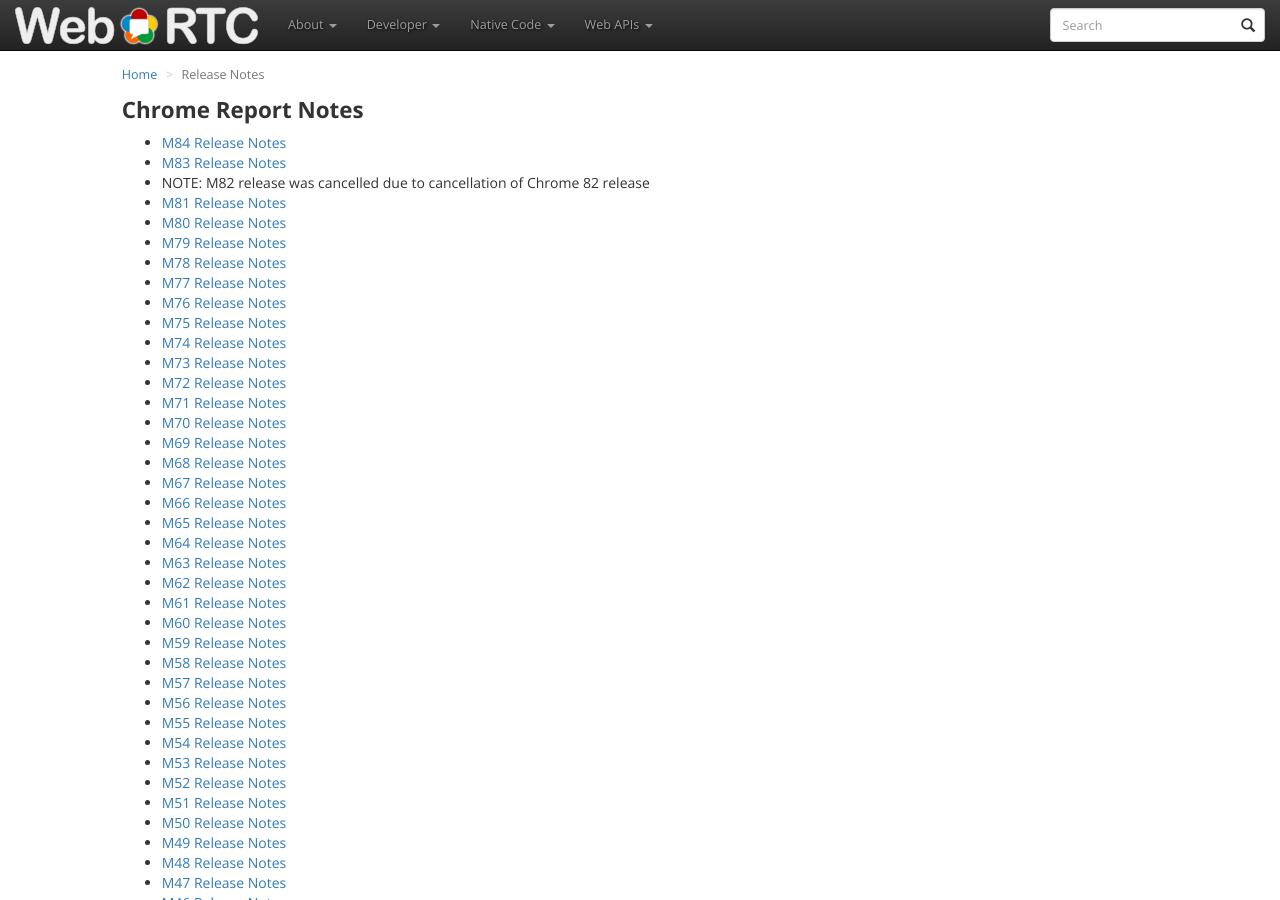
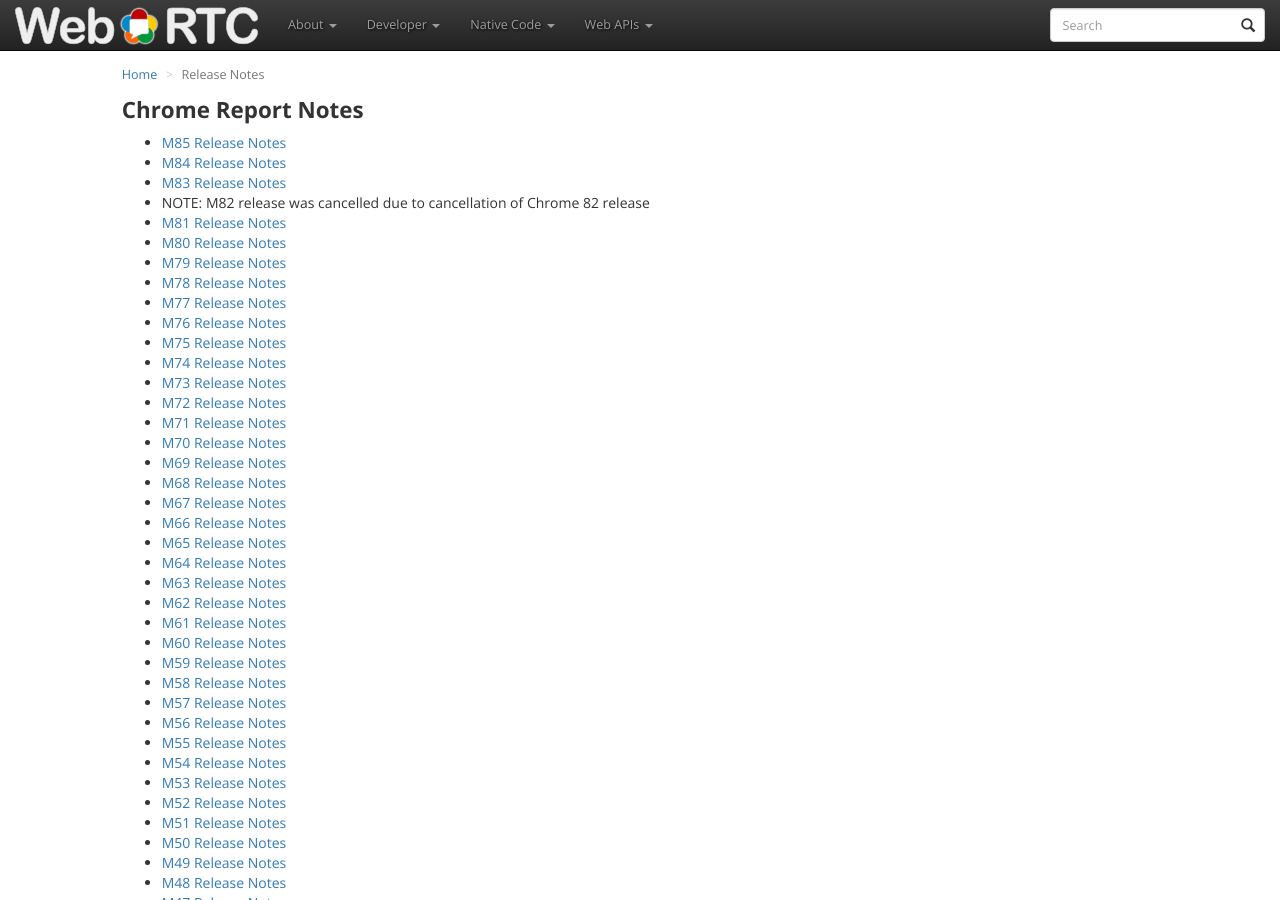
Before and after one commit to webrtc/webrtc-org, a Jekyll site: the page built from release-notes/index.md, in a window 1280 px wide and 900 px high. Built offline with Jekyll 4.4.1, drawn with Linux system fonts in a browser that asks for light colours; nearby versions of some CDN libraries.

Commit message:
Update index.md
Added link to M85 relnotes.

```diff
--- a/release-notes/index.md
+++ b/release-notes/index.md
@@ -5,6 +5,7 @@ permalink: /release-notes/
 crumb: Release Notes
 ---
 
+  * [M85 Release Notes](https://groups.google.com/d/msg/discuss-webrtc/Qq3nsR2w2HU/7WGLPscPBwAJ)
   * [M84 Release Notes](https://groups.google.com/d/msg/discuss-webrtc/MRAV4jgHYV0/5019yB-HAwAJ)
   * [M83 Release Notes](https://groups.google.com/d/msg/discuss-webrtc/EieMDYtQ9sg/7po9fl8_AgAJ)
   * NOTE: M82 release was cancelled due to cancellation of Chrome 82 release
```
